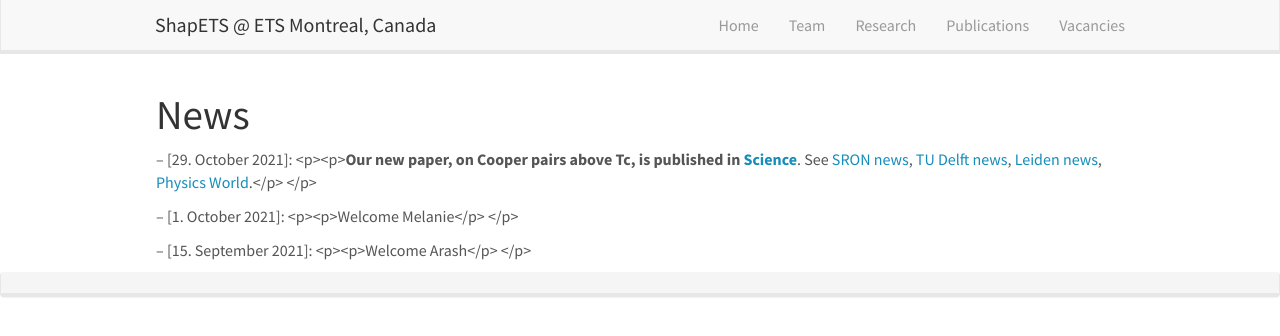
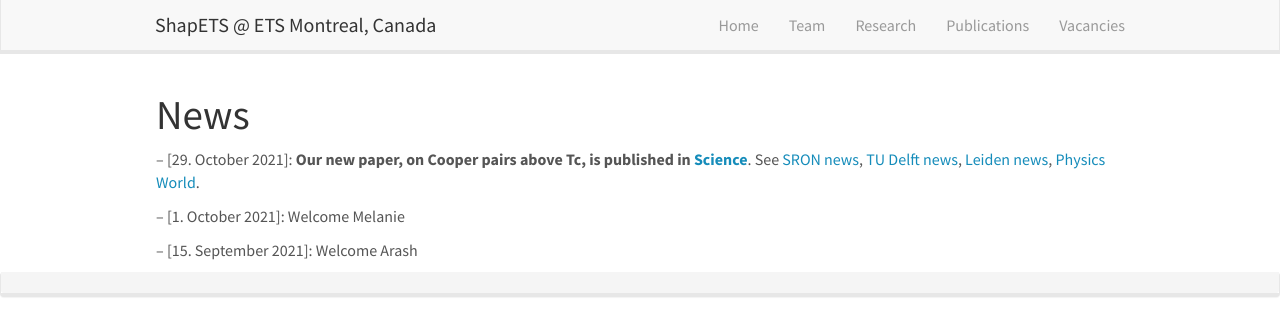
Before and after one commit to kharitz/shapets_website, a Jekyll site: the page built from _pages/allnews.md, in a window 1280 px wide. Shown: the top 336 px of the page. Built offline with Jekyll 4.4.1, drawn with Linux system fonts in a browser that asks for light colours; nearby versions of some CDN libraries.

Commit message:
Update allnews.md

```diff
--- a/_pages/allnews.md
+++ b/_pages/allnews.md
@@ -8,5 +8,5 @@ permalink: /allnews.html
 
 # News
 {% for article in site.data.news %}
--- [{{ article.date }}]: <p>{{article.headline | markdownify}}</p>
+-- [{{ article.date }}]: {{article.headline}}
 {% endfor %}
```
